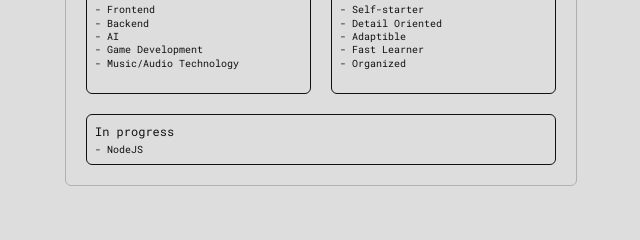
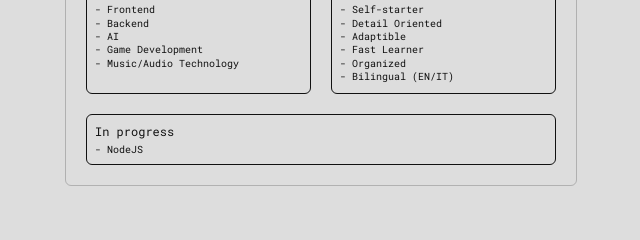
Before and after one commit to cescosgames/cescosgames.github.io, an Astro site: page / in a window 1280 px wide. Both pictures are taken after a click on the button "About". Shown: the part 490-730 px from the top of the page, 319-959 px from the left. Built offline with nearby package versions, Linux system fonts and the light colour scheme; Astro itself is replaced by a stand-in of ours.

Commit message:
updated bio

```diff
--- a/src/components/Bio.astro
+++ b/src/components/Bio.astro
@@ -56,6 +56,7 @@
                 <li>- Adaptible</li>
                 <li>- Fast Learner</li>
                 <li>- Organized</li>
+                <li>- Bilingual (EN/IT)</li>
             </ul>
         </div>
     </div>
```
Also changed, not shown: README.md.
